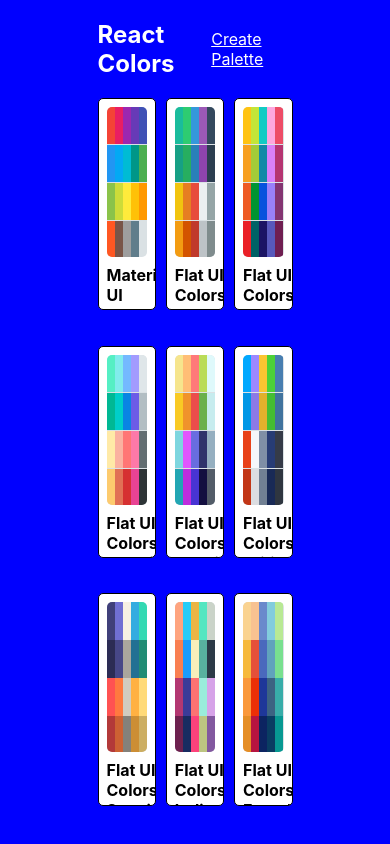
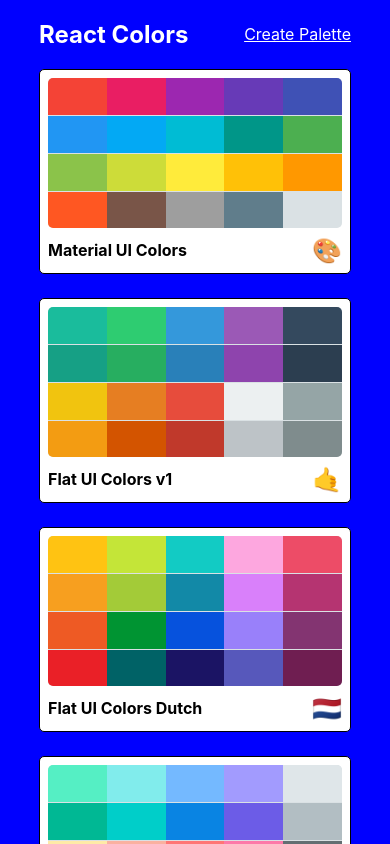
Before and after one commit to shownola/color-gen, a React (Create React App) app: page / in a window 390 px wide. Shown: the top 844 px of the page. Built offline with nearby package versions, Linux system fonts and the light colour scheme; the HTML template or start-up script is replaced by a standard one.

Commit message:
Make PaletteList responsive

```diff
--- a/src/styles/PaletteListStyles.js
+++ b/src/styles/PaletteListStyles.js
@@ -1,3 +1,4 @@
+import sizes from './sizes';
 
 export default {
   root: {
@@ -13,7 +14,12 @@
     alignItems: 'flex-start',
     flexDirection: 'column',
     flexWrap: 'wrap',
-
+    [sizes.down('xs')]: {
+      width: '75%'
+    },
+    [sizes.down('xl')]: {
+      width: '80%'
+    }
   },
   nav: {
     display: 'flex',
@@ -30,6 +36,13 @@
     width: '100%',
     display: 'grid',
     gridTemplateColumns: 'repeat(3, 30%)',
-    gridGap: '5%'
+    gridGap: '2.5rem',
+    [sizes.down('md')]: {
+      gridTemplateColumns: 'repeat(2, 50%)'
+    },
+    [sizes.down('xs')]: {
+      gridTemplateColumns: 'repeat(1, 100%)',
+      gridGap: '1.5rem'
+    }
   }
 };
--- a/src/styles/sizes.js
+++ b/src/styles/sizes.js
@@ -7,7 +7,8 @@
       xs: '575.98px',
       sm: '767.98px',
       md: '991.98px',
-      lg: '1199.98px'
+      lg: '1199.98px',
+      xl: '1600px'
     }
     return `@media (max-width: ${sizes[size]})`
   }
```
